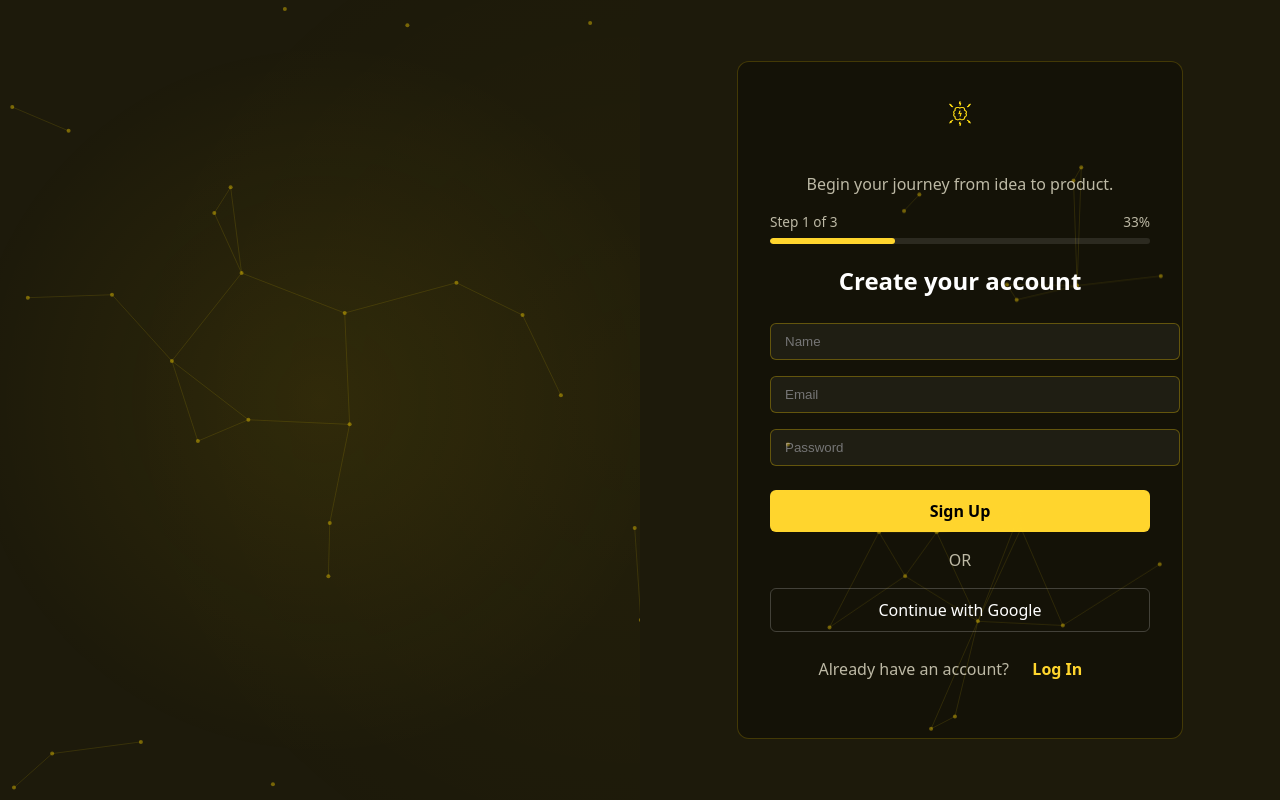
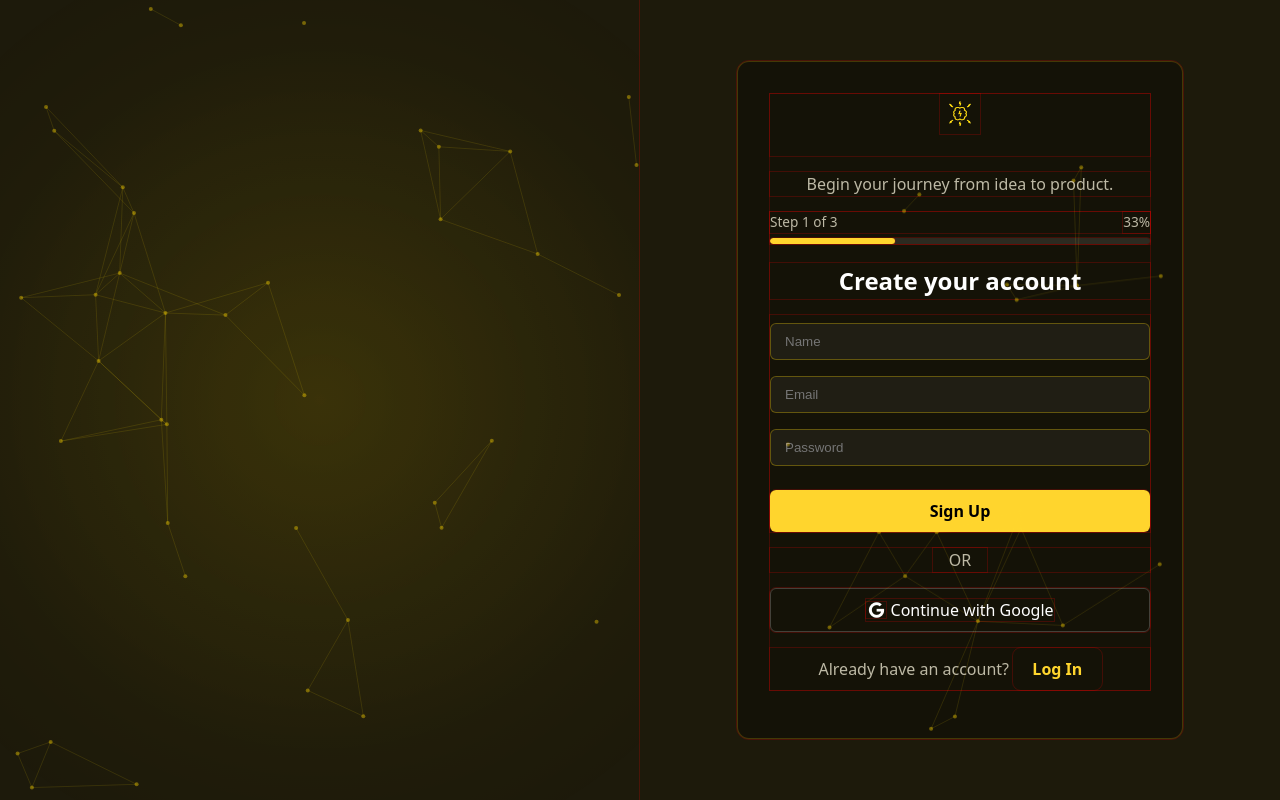
Before and after one commit to SHABA01/idea-codex-app, a React (Vite) app: page /auth in a window 1280 px wide. Built offline with nearby package versions, Linux system fonts and the light colour scheme.

Commit message:
Still working on AuthPage

```diff
--- a/src/components/AuthForm.jsx
+++ b/src/components/AuthForm.jsx
@@ -41,9 +41,18 @@ const AuthForm = () => {
           <span>OR</span>
         </div>
 
+
+
+        {/*<button className="google-btn">
+          <span>Continue with Google</span>
+        </button>*/}
         <button className="google-btn">
-          <span>Continue with Google</span>
+            <span><i className="fa-brands fa-google"></i> Continue with Google</span>
         </button>
+
+
+
+
 
         <p className="auth-toggle">
           {isSignUp ? "Already have an account? " : "Don’t have an account? "}
--- a/src/styles/AuthForm.css
+++ b/src/styles/AuthForm.css
@@ -1,6 +1,11 @@
+.auth-form * {
+  box-sizing: border-box;
+}
+
 .auth-form {
-  position: relative; /* ✅ add this */
-  overflow: hidden;   /* ✅ optional — keeps canvas inside borders */
+  position: relative;
+  z-index: 10; /* ✅ raise form above all background layers */
+  overflow: hidden;
   background: rgba(0, 0, 0, 0.3);
   border: 1px solid rgba(255, 215, 0, 0.2);
   border-radius: 12px;
@@ -9,7 +14,6 @@
   max-width: 380px;
   color: var(--text-primary);
   text-align: center;
-  /*backdrop-filter: blur(10px);*/
 }
 
 .auth-logo img {
@@ -91,6 +95,13 @@
   background: rgba(255, 255, 255, 0.05);
 }
 
+/*.google-btn i {
+  margin-right: 8px;
+  font-size: 1rem;
+  vertical-align: middle;
+}*/
+
+
 .auth-toggle {
   margin-top: 1rem;
   color: var(--text-secondary);
--- a/src/styles/AuthPage.css
+++ b/src/styles/AuthPage.css
@@ -4,33 +4,56 @@
   overflow: hidden;
   background: var(--bg-gradient-start);
   position: relative;
+  isolation: isolate; /* ✅ ensures new stacking context */
 }
-
-/*.auth-bg-blur {
-  position: absolute;
-  inset: 0;
-  z-index: 0;
-  filter: blur(40px);
-  opacity: 0.3;
-}*/
 
 .auth-left,
 .auth-right {
   flex: 1;
-  z-index: 1;
   display: flex;
   justify-content: center;
   align-items: center;
+  position: relative; /* ✅ create stacking context for each side */
 }
 
+/* =============== LEFT SIDE =============== */
 .auth-left {
   background: radial-gradient(
     circle at center,
     rgba(255, 215, 0, 0.08),
     transparent 70%
   );
+  overflow: hidden;
+  z-index: 0; /* ✅ ensures background is beneath form  */
 }
 
+.auth-left .neural-wrapper,
+.auth-left canvas,
+.auth-left .spiral-overlay {
+  position: absolute;
+  inset: 0;
+  z-index: 0;
+  pointer-events: none !important; /* ✅ prevent blocking clicks */
+}
+
+/* Spiral should be centered within the left half */
+.auth-left .spiral-overlay {
+  top: 50%;
+  left: 50%;
+  transform: translate(-50%, -50%);
+  width: 140%;
+  height: 140%;
+  background: radial-gradient(
+    circle at center,
+    rgba(255, 215, 0, 0.15),
+    transparent 70%
+  );
+  z-index: 0;
+}
+
+/* =============== RIGHT SIDE (AuthForm area) =============== */
 .auth-right {
-  background: var(--bg-gradient-start); /* already theme reactive via CSS vars */
+  background: var(--bg-gradient-start); /* theme reactive */
+  position: relative;
+  z-index: 5; /* ✅ ensures form is above all backgrounds */
 }
--- a/src/styles/NeuralNetworkBackground.css
+++ b/src/styles/NeuralNetworkBackground.css
@@ -10,7 +10,6 @@
   width: 100%;
   height: 100%;
   z-index: 0;
-  pointer-events: none;
   mix-blend-mode: lighten;
 }
 
@@ -28,6 +27,12 @@
   transition: opacity 0.4s ease;
 }
 
+.neural-wrapper,
+.neural-bg,
+.spiral-overlay {
+  pointer-events: none !important; /* ✅ absolutely prevent blocking clicks */
+}
+
 /* Theme-aware spiral tweak */
 [data-theme="dark"] .spiral-overlay {
   opacity: 1;
--- a/src/styles/global.css
+++ b/src/styles/global.css
@@ -13,9 +13,9 @@
   -moz-osx-font-smoothing: grayscale;
 }
 
-/** {
+* {
   outline: 1px solid rgba(255, 0, 0, 0.2);
-} Debug any hidden overflow*/
+} /*Debug any hidden overflow*/
 
 
 a {
```
